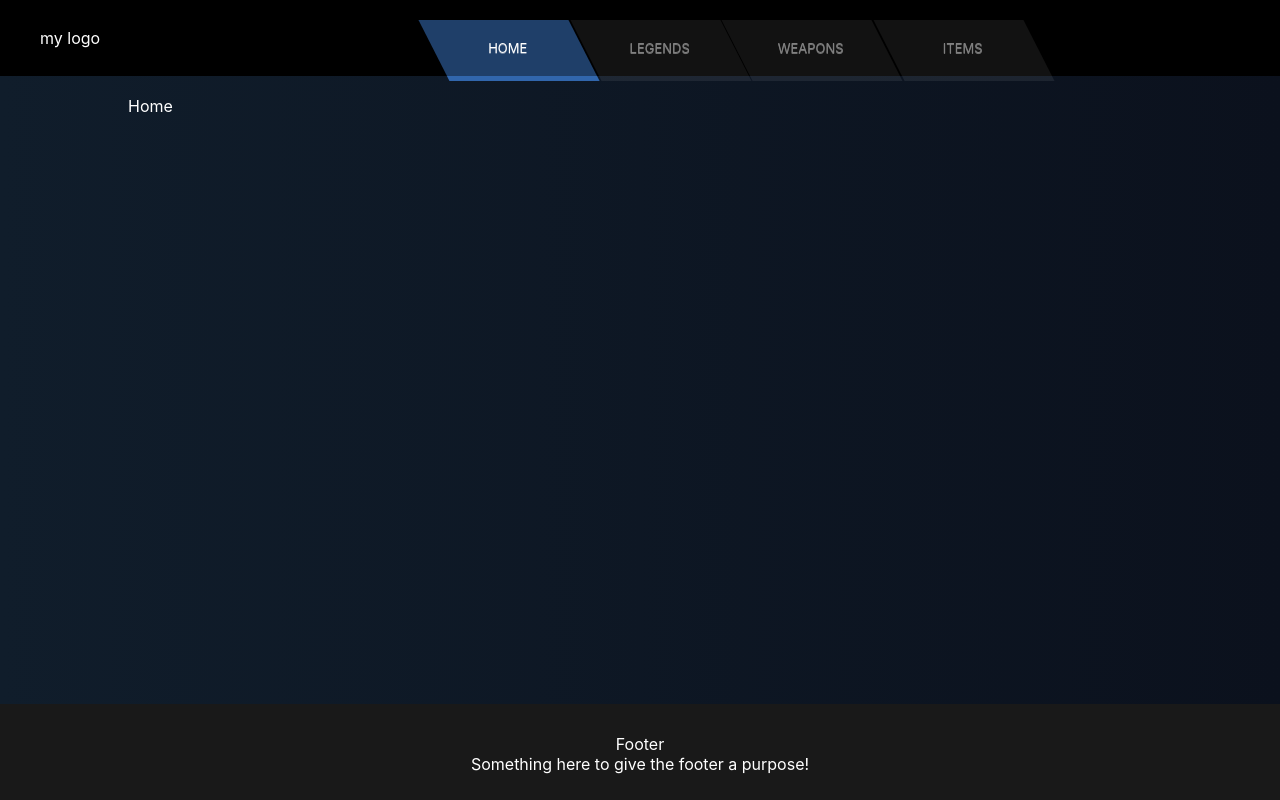
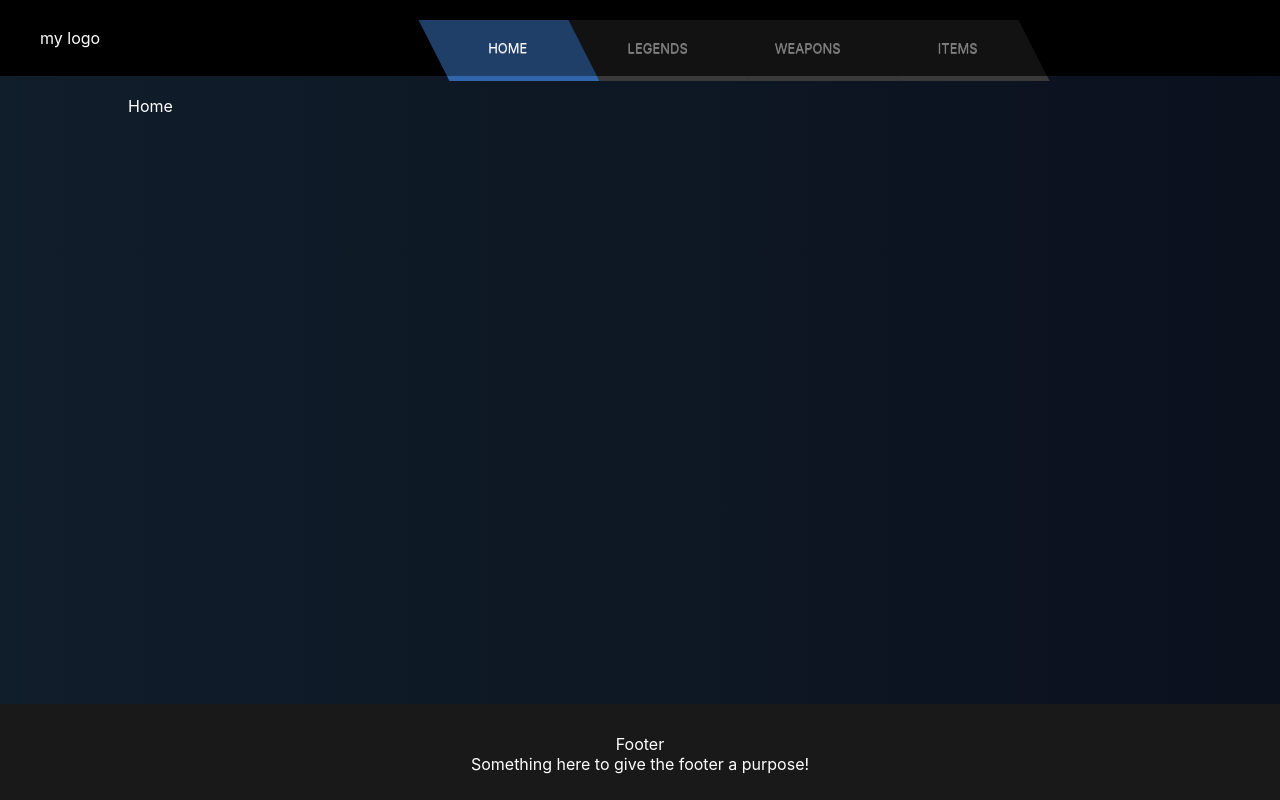
Before and after one commit to Sanins/Apex-legends, a React (Create React App) app: page / in a window 1280 px wide. Built offline with nearby package versions, Linux system fonts and the light colour scheme.

Commit message:
remove grid gap

```diff
--- a/src/components/header/Header.scss
+++ b/src/components/header/Header.scss
@@ -10,7 +10,6 @@
     width: 552px;
     display: grid;
     grid-auto-flow: column;
-    grid-gap: 0.1em;
 
     @media only screen and (max-width: 1100px) {
         width: 100%;
@@ -45,6 +44,7 @@
         transform: skew(27deg, 0deg);
         text-decoration: none;
         background: #ffffff12;
+        border-bottom: 5px solid #3a3a3a;
 
         &:hover {
             background: #1f3f69;
```
